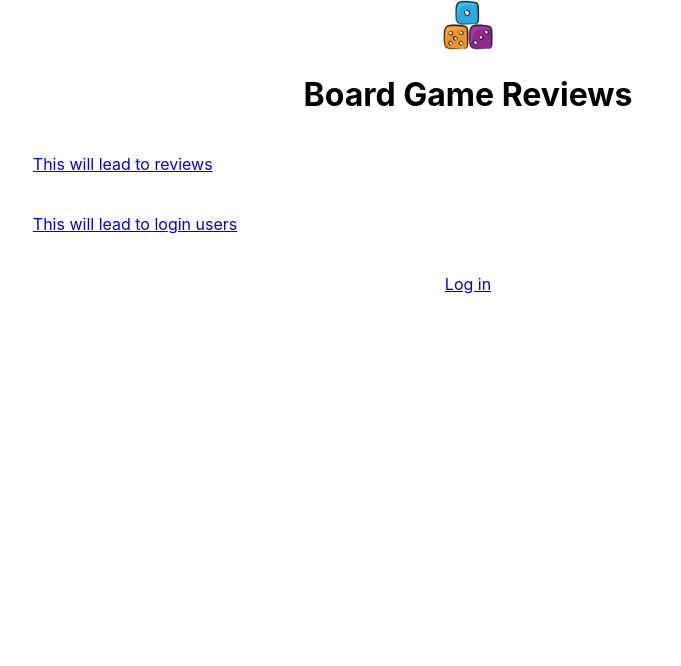
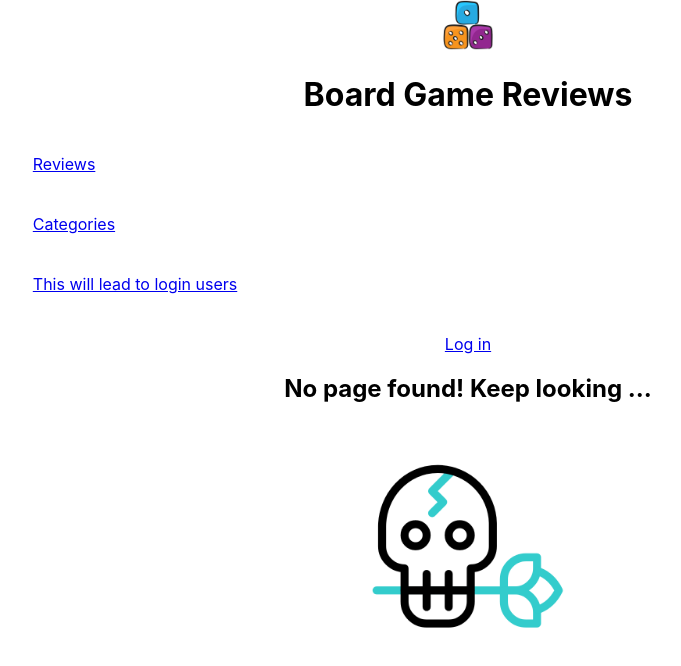
Before and after one commit to DianaMMartins/Front-end-boardGames, a React (Create React App) app: page /categories/1 in a window 1280 px wide. Shown: the top 666 px of the page, without its empty margins (172-853 px from the left). Built offline with nearby package versions, Linux system fonts and the light colour scheme.

Commit message:
working on creating url for each category

```diff
--- a/src/App.js
+++ b/src/App.js
@@ -7,7 +7,8 @@ import { SingularReview } from "./components/Reviews/SingularReview";
 import { Homepage } from "./components/Homepage";
 import { Users } from "./components/users/Users";
 import { UserContext } from "./contexts/Users";
-import { LoggedIn } from './components/users/LoggedIn';
+import { LoggedIn } from "./components/users/LoggedIn";
+import { Categories } from "./components/categories/Categories";
 
 function App() {
   const { user } = useContext(UserContext);
@@ -15,12 +16,27 @@ function App() {
   return (
     <div className="App">
       <Header />
-      {(user.length > 0) ? <LoggedIn /> : <Link to={'/users'}>Log in</Link> }
+      {user.length > 0 ? <LoggedIn /> : <Link to={"/users"}>Log in</Link>}
       <Routes>
         <Route path="/" element={<Homepage />} />
         <Route path="/reviews/:review_id" element={<SingularReview />} />
         <Route path="/reviews" element={<Reviews />} />
         <Route path="/users" element={<Users />} />
+        <Route path="/categories" element={<Categories />} />
+        {/* <Route path="/categories/:category_id" element={<Categories />} /> */}
+        <Route
+          path="/*"
+          element={
+            <section>
+              <h2>No page found! Keep looking ...</h2>
+              <img
+                src={require(`./images/missing.gif`)}
+                alt="loading"
+                width="250vw"
+              />
+            </section>
+          }
+        />
       </Routes>
     </div>
   );
--- a/src/components/NavBar.jsx
+++ b/src/components/NavBar.jsx
@@ -3,10 +3,15 @@ import { Link } from "react-router-dom";
 export const NavBar = () => {
   return (
   <nav className="Nav">
-    <Link to={`/reviews`}>
-    <p>This will lead to reviews</p>
+    <Link to={`/reviews`} className='Link'>
+    <p>Reviews</p>
     </Link>
-    <Link to={`/users`}>
+    <Link to={`/categories`} className='Link'>
+    <p>Categories</p>
+    </Link>
+
+    {/* if logged in display log out, if not logged in display log in */}
+    <Link to={`/users`} className='Link'>
     <p>This will lead to login users</p>
     </Link>
   </nav>
--- a/src/components/categories/Categories.jsx
+++ b/src/components/categories/Categories.jsx
@@ -1,29 +1,38 @@
 import { useState, useEffect } from "react";
 import { getCategories } from "../../utils.js/apiCalls";
-import { CategoryCard } from "./categoryCard";
+import { CategoryCard } from "./CategoryCard";
 
 //displays all category cards that exist
 export const Categories = () => {
   const [categories, setCategories] = useState([]);
+  const [isLoading, setIsLoading] = useState(false);
 
-  useEffect(()=>{
-    getCategories
-    ().then((categoriesFromApi) => {
-        console.log(categoriesFromApi);
-        // setCategories(categoriesFromApi)
-    })
-  },[])
+  useEffect(() => {
+    setIsLoading(true);
+    getCategories().then((categoriesFromApi) => {
+      setCategories(categoriesFromApi);
+      setIsLoading(false);
+    });
+  }, []);
 
   return (
     <section className="categories">
       <h3>Categories</h3>
-      <section className="categories-list">
-        {categories.map((eachCategory)=> {
-            return(
-                <CategoryCard eachCategory={eachCategory} key={eachCategory.slug} />
+      {isLoading ? (
+        <img
+          src={require(`../../images/loading.gif`)}
+          alt="loading"
+          width="250vw"
+        />
+      ) : (
+        <ul className="categories-list">
+          {categories.map((eachCategory) => {
+            return (
+              <CategoryCard eachCategory={eachCategory} key={eachCategory.slug}/>
             )
-        })}
-      </section>
+          })}
+        </ul>
+      )}
     </section>
   );
 };
--- a/src/components/categories/CategoryCard.jsx
+++ b/src/components/categories/CategoryCard.jsx
@@ -1,12 +1,20 @@
-import { Link } from "react-router-dom"
+import { Link, Route, Routes } from "react-router-dom";
+import { CategoryPage } from "./CategoryPage";
 
-//displays a category ---->>>  does the Link need to have a button???! ? <<<-------
-export const CategoryCard = ({eachCategory}) => {
-return (
-    <Link to={`/category/${eachCategory.slug}`} className='Link' >
-    <button className="single-category">
-        <h4 className="category-name">{eachCategory.slug}</h4>
-    </button>
-    </Link>
-)
-}
+//displays a category ---->>> I want to add an image per category !! <<<-------
+export const CategoryCard = ({ eachCategory }) => {
+  const improveTitle = (titleToChange) => {
+    const capitalizedTitle =
+      titleToChange.charAt(0).toUpperCase() + titleToChange.slice(1);
+    return capitalizedTitle.replace(/-/g, " ");
+  };
+
+  return (
+    <li key={eachCategory.slug}>
+      <Link to={`/categories/${eachCategory.slug}`} className="Link">
+        <h4 className="category-name">{improveTitle(eachCategory.slug)}</h4>
+        {/* <CategoryPage eachCategory={eachCategory} title={improveTitle(eachCategory.slug)}/> */}
+      </Link>
+    </li>
+  );
+};
--- a/src/components/categories/CategoryPage.jsx
+++ b/src/components/categories/CategoryPage.jsx
@@ -1,8 +1,11 @@
 //displays the category and what reviews it has
-export const CategoryPage = () => {
-    return (
-        <section className="category-page">
-            This category and it's reviews!
-        </section>
-    )
-}
+export const CategoryPage = ({ eachCategory, title }) => {
+  console.log(eachCategory, title);
+
+  return (
+    <section className="category-page">
+      This category and it's reviews!
+      {/* select reviews by category_id */}
+    </section>
+  );
+};
```
Also changed, not shown: src/utils.js/apiCalls.js (+0 -11 lines), src/images/missing.gif (added).
